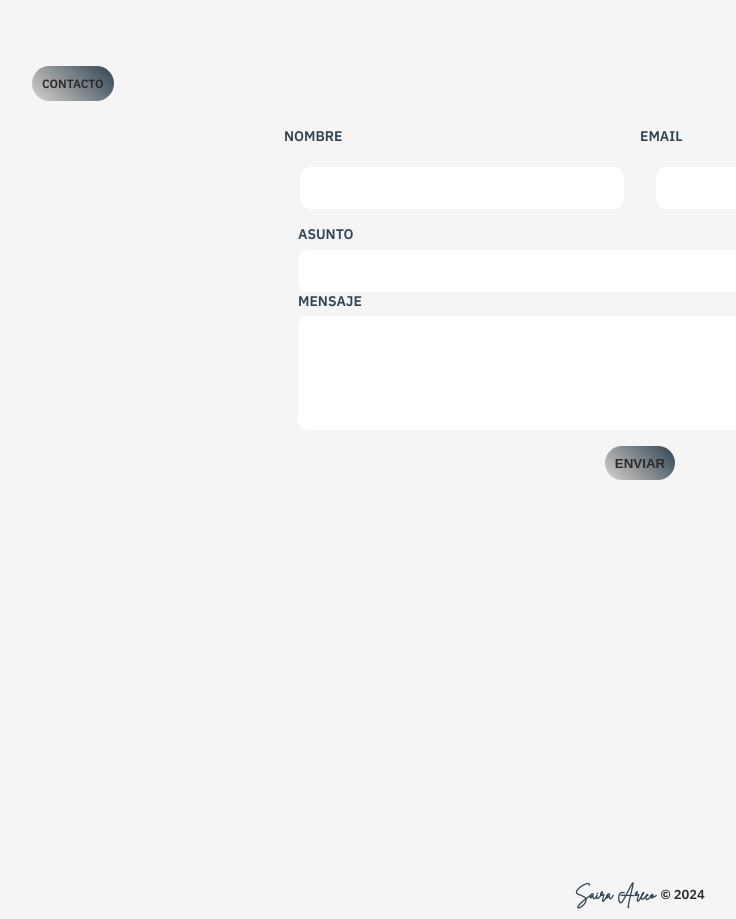
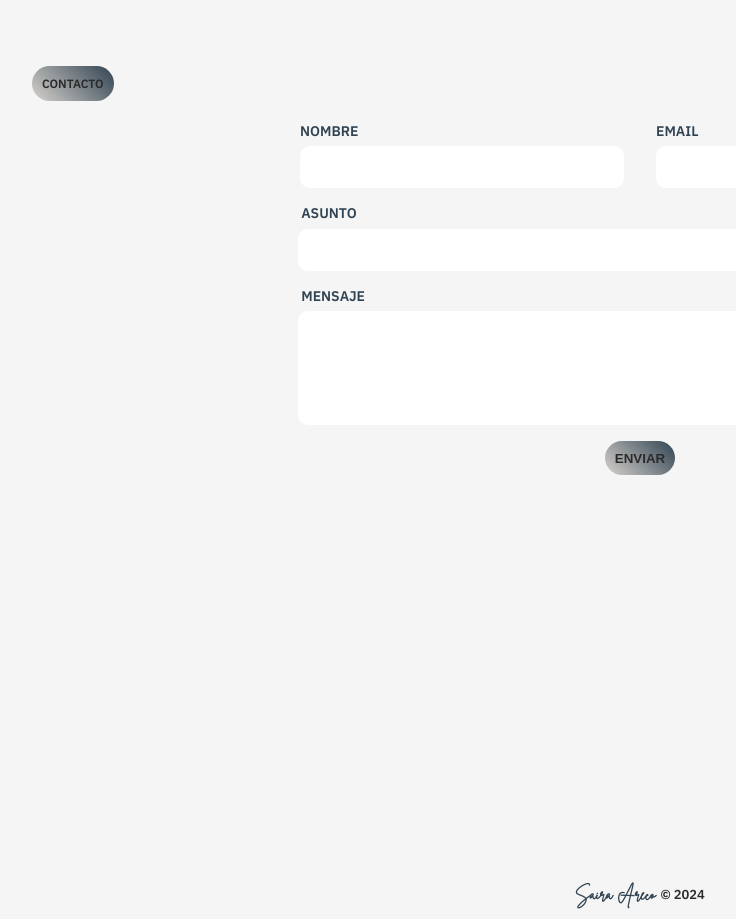
Before and after one commit to sairaareco/portfolio, a Next.js app in the folder client/: page / in a window 1280 px wide. Shown: the part 3240-4159 px from the top of the page, without its empty margins (0-736 px from the left). Built offline with nearby package versions, Linux system fonts and the light colour scheme.

Commit message:
estilos en form

```diff
--- a/client/app/components/Contact.tsx
+++ b/client/app/components/Contact.tsx
@@ -5,18 +5,17 @@ const Contact = () => {
     return(
         <main id="contact" className={styles.containerContact}>
             <h2 className={styles.titleContact}> CONTACTO </h2>
-
             <form action="" className={styles.form}>
                 <section className={styles.formContent}>
                     <div className={styles.personalInfoContainer}>
                         <div className={styles.inputGroup}>
-                            <label htmlFor="name" className={styles.label}> NOMBRE </label>
+                            <label htmlFor="name" className={styles.labelName}> NOMBRE </label>
                             <input type="text"
                             id="name"
                             className={styles.inputData}/>
                         </div>
                         <div className={styles.inputGroup}>
-                            <label htmlFor="email" className={styles.label}> EMAIL </label>
+                            <label htmlFor="email" className={styles.labelEmail}> EMAIL </label>
                             <input type="text"
                             id="email"
                             className={styles.inputData}/>
@@ -24,15 +23,16 @@ const Contact = () => {
                     </div>
 
                     <div className={styles.messageContainer}>
-                        <label htmlFor="subject" className={styles.label}> ASUNTO </label>
+                        <label htmlFor="subject" className={styles.labelSubject}> ASUNTO </label>
                         <input type="text"
                         id="subject"
                         className={styles.input}/>
 
-                        <label htmlFor="message" className={styles.label}> MENSAJE </label>
+                        <label htmlFor="message" className={styles.labelMessage}> MENSAJE </label>
                         <input type="text"
                         id="message"
                         className={styles.inputMessage}/>
+
                     </div>
                 </section>
                 <button className={styles.buttonSubmit}> ENVIAR </button>
--- a/client/app/styles/Contact.module.css
+++ b/client/app/styles/Contact.module.css
@@ -14,15 +14,13 @@
     border-radius: 20px;
     color: #2b2b2b;
 }
-
 .form {
-    /* background-color: #304352; */
     display: flex;
     flex-direction: column;
     align-items: center;
     justify-content: center;
     width: 40rem;
-    margin: 1rem auto 0;
+    margin: 0.7rem auto 0;
 }
 .formContent {
     display: flex;
@@ -41,40 +39,32 @@
     display: flex;
     flex-direction: column;
 }
-.label {
+/* .label {
     font-size: 14px;
     color: #304352;
     margin-bottom: 0.4rem;
     font-weight: 600;
-}
+} */
 .inputData {
     height: 2.5rem;
     width: 20rem;
     border: none;
     border-radius: 10px;
-    /* border: 0.3px solid #2b2b2b; */
-    margin: 1rem;
-    /* background-color: whitesmoke; */
+    /* margin: 1rem 1rem ; */
+    margin: 0.4rem 1rem 1rem 1rem;
 }
 .input {
     height: 2.5rem;
     width: 42.5rem;
     border: none;
     border-radius: 10px;
-    /* border: 1px solid #2b2b2b; */
-    /* background-color: whitesmoke; */
 }
 .inputMessage {
     height: 7rem;
     width: 42.5rem;
     border: none;
-    /* border: 0.3px solid #2b2b2b; */
     border-radius: 10px;
-    /* background-color: whitesmoke; */
 }
-
-
-
 .buttonSubmit {
     border-radius: 20px;
     border: none;
@@ -84,3 +74,36 @@
     font-weight: 600;
     margin-top: 1rem;
 }
+
+
+.labelName {
+    font-size: 14px;
+    color: #304352;
+    font-weight: 600;
+    margin-left: 1rem;
+}
+.labelEmail {
+    font-size: 14px;
+    color: #304352;
+    font-weight: 600;
+    margin-left: 1rem;
+}
+.labelSubject {
+    font-size: 14px;
+    color: #304352;
+    margin-bottom: 0.4rem;
+    font-weight: 600;
+    margin-left: 0.2rem;
+}
+.labelMessage {
+    font-size: 14px;
+    font-weight: 600;
+    color: #304352;
+    /* margin-bottom: 0.4rem;
+    margin-left: 0.2rem;
+    margin-top: 1rem; */
+
+    margin: 1rem 0rem 0.4rem 0.2rem;
+
+
+}
```
